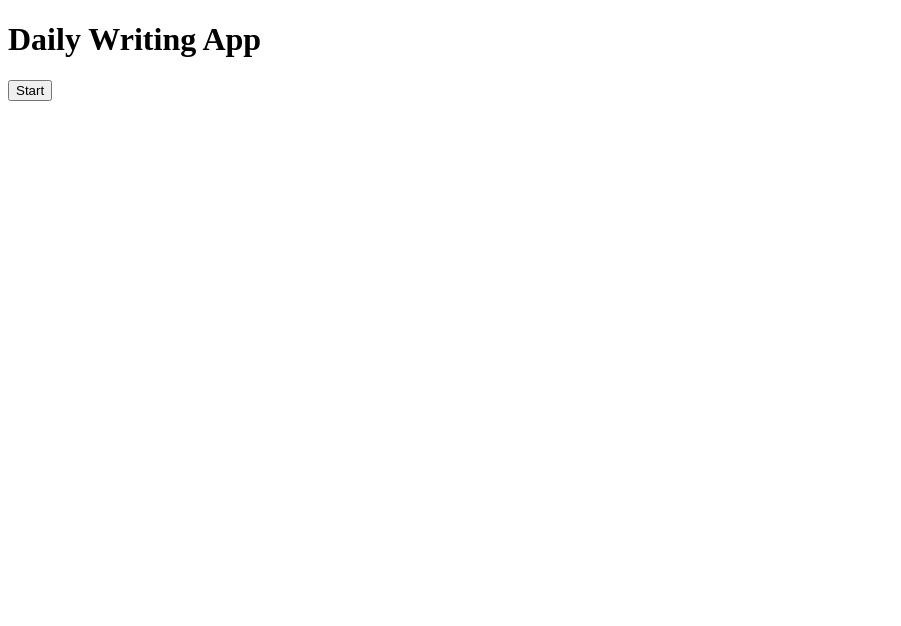
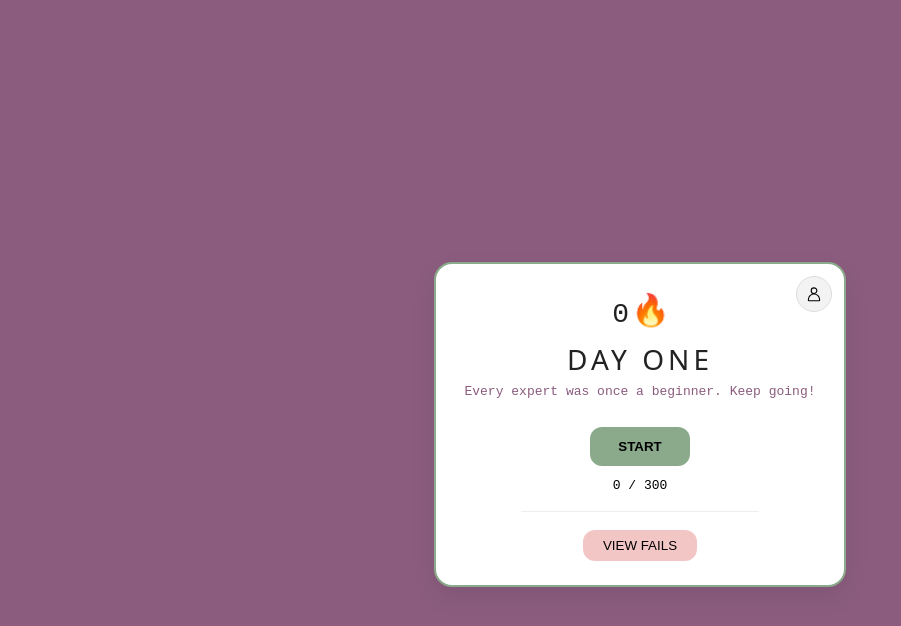
Before and after one commit to itcOnlineGaming/Team_2_2025, a SvelteKit app: page / in a window 1280 px wide. Shown: the top 626 px of the page, without its empty margins (0-901 px from the left). Built offline with nearby package versions, Linux system fonts and the light colour scheme.

Commit message:
document

```diff
--- a/src/routes/+page.svelte
+++ b/src/routes/+page.svelte
@@ -1,17 +1,165 @@
 <script>
   import { goto } from '$app/navigation';
-
   function handleStart() {
-    goto('/doc');
+    goto('/start');
   }
 </script>
 
-<main class="flex flex-col items-center justify-center h-screen">
-  <h1 class="text-3xl font-bold mb-6">Daily Writing App</h1>
-  <button
-    class="px-6 py-3 bg-blue-600 text-white rounded-xl shadow hover:bg-blue-700"
-    on:click={handleStart}
-  >
-    Start
-  </button>
-</main>
+<style>
+  :global(body) {
+    margin: 0;
+    font-family: system-ui, -apple-system, "Segoe UI", Roboto, "Helvetica Neue", Arial;
+    background: #8B5C7E;
+  }
+
+  .fullscreen {
+    min-height: 100vh;
+    display: flex;
+    align-items: center;
+    justify-content: center;
+    padding: 24px;
+  }
+
+  .card {
+    width: 100%;
+    max-width: 360px;
+    background: #fff;
+    border-radius: 18px;
+    padding: 24px;
+    position: relative;
+    box-shadow: 0 10px 25px rgba(0,0,0,0.08);
+    border: 2px solid #8BAA8B;
+    text-align: center;
+  }
+
+  .icon-btn {
+    position: absolute;
+    top: 12px;
+    right: 12px;
+    width: 36px;
+    height: 36px;
+    border-radius: 50%;
+    background: #f3f3f3;
+    border: 1px solid #ddd;
+    display: inline-flex;
+    align-items: center;
+    justify-content: center;
+    transition: transform .15s ease, box-shadow .15s ease, background .15s ease;
+    cursor: pointer;
+  }
+  .icon-btn:hover {
+    transform: scale(1.08) rotate(-8deg);
+    background: #e7e7e7;
+    box-shadow: 0 2px 8px rgba(139,92,126,0.10);
+  }
+
+  .title {
+    font-size: 28px;
+    font-weight: 300;
+    letter-spacing: 4px;
+    color: #222;
+    margin: 6px 0;
+  }
+
+  .subtitle {
+    color: #8B5C7E;
+    font-family: monospace;
+    margin-top: 6px;
+  }
+
+  .start-btn {
+    margin-top: 18px;
+    padding: 12px 28px;
+    background: #8BAA8B;
+    color: #000;
+    border-radius: 12px;
+    font-weight: 600;
+    border: none;
+    cursor: pointer;
+    transition: transform .15s ease, background .15s ease;
+  }
+  .start-btn:hover { transform: scale(1.03); background: #7a9c7a; }
+
+  .progress {
+    margin-top: 12px;
+    font-family: monospace;
+  }
+
+  .divider {
+    width: 66%;
+    height: 1px;
+    background: #eee;
+    margin: 18px auto;
+  }
+
+  .fail-btn {
+    padding: 8px 20px;
+    background: #F3C6C6;
+    border-radius: 12px;
+    border: none;
+    cursor: pointer;
+    transition: transform .15s ease, background .15s ease, box-shadow .15s ease;
+  }
+  .fail-btn:hover {
+    transform: scale(1.04);
+    background: #e6b3b3;
+    box-shadow: 0 2px 8px rgba(139,92,126,0.10);
+  }
+
+  .streak-counter {
+    display: flex;
+    align-items: center;
+    justify-content: center;
+    margin-top: 8px;
+    margin-bottom: 2px;
+    gap: 4px;
+  }
+  .streak-num {
+    font-size: 28px;
+    font-family: monospace;
+    color: #222;
+    font-weight: 500;
+  }
+  .streak-fire {
+    font-size: 28px;
+    display: inline-block;
+    animation: fire-bounce 1.2s infinite cubic-bezier(.68,-0.55,.27,1.55);
+    will-change: transform;
+  }
+  @keyframes fire-bounce {
+    0%, 100% { transform: translateY(0) scale(1); }
+    20% { transform: translateY(-6px) scale(1.1); }
+    40% { transform: translateY(0) scale(1); }
+    60% { transform: translateY(-3px) scale(1.05); }
+    80% { transform: translateY(0) scale(1); }
+  }
+</style>
+
+<div class="fullscreen">
+  <div class="card" role="region" aria-label="Start card">
+    <button class="icon-btn" aria-label="profile" on:click={() => goto('/profile')}>
+      <!-- small profile icon -->
+      <svg xmlns="http://www.w3.org/2000/svg" width="18" height="18" viewBox="0 0 24 24" fill="none" stroke="currentColor" stroke-width="1.5" stroke-linecap="round" stroke-linejoin="round">
+        <path d="M15.75 7.5a3.75 3.75 0 11-7.5 0 3.75 3.75 0 017.5 0z"></path>
+        <path d="M4.5 19.5a7.5 7.5 0 1115 0v.75a.75.75 0 01-.75.75h-13.5a.75.75 0 01-.75-.75V19.5z"></path>
+      </svg>
+    </button>
+
+    <!-- Streak Counter -->
+    <div class="streak-counter">
+      <span class="streak-num">0</span>
+      <span class="streak-fire" aria-label="streak fire" role="img">🔥</span>
+    </div>
+
+    <div>
+      <div class="title">DAY ONE</div>
+      <div class="subtitle">Every expert was once a beginner. Keep going!</div>
+      <div style="height:10px"></div>
+    </div>
+
+    <button class="start-btn" on:click={handleStart}>START</button>
+    <div class="progress">0 / 300</div>
+    <div class="divider" aria-hidden="true"></div>
+    <button class="fail-btn" on:click={() => goto('/fails')}>VIEW FAILS</button>
+  </div>
+</div>
```
Also changed, not shown: src/routes/doc/+page.svelte (+72 -0 lines).
